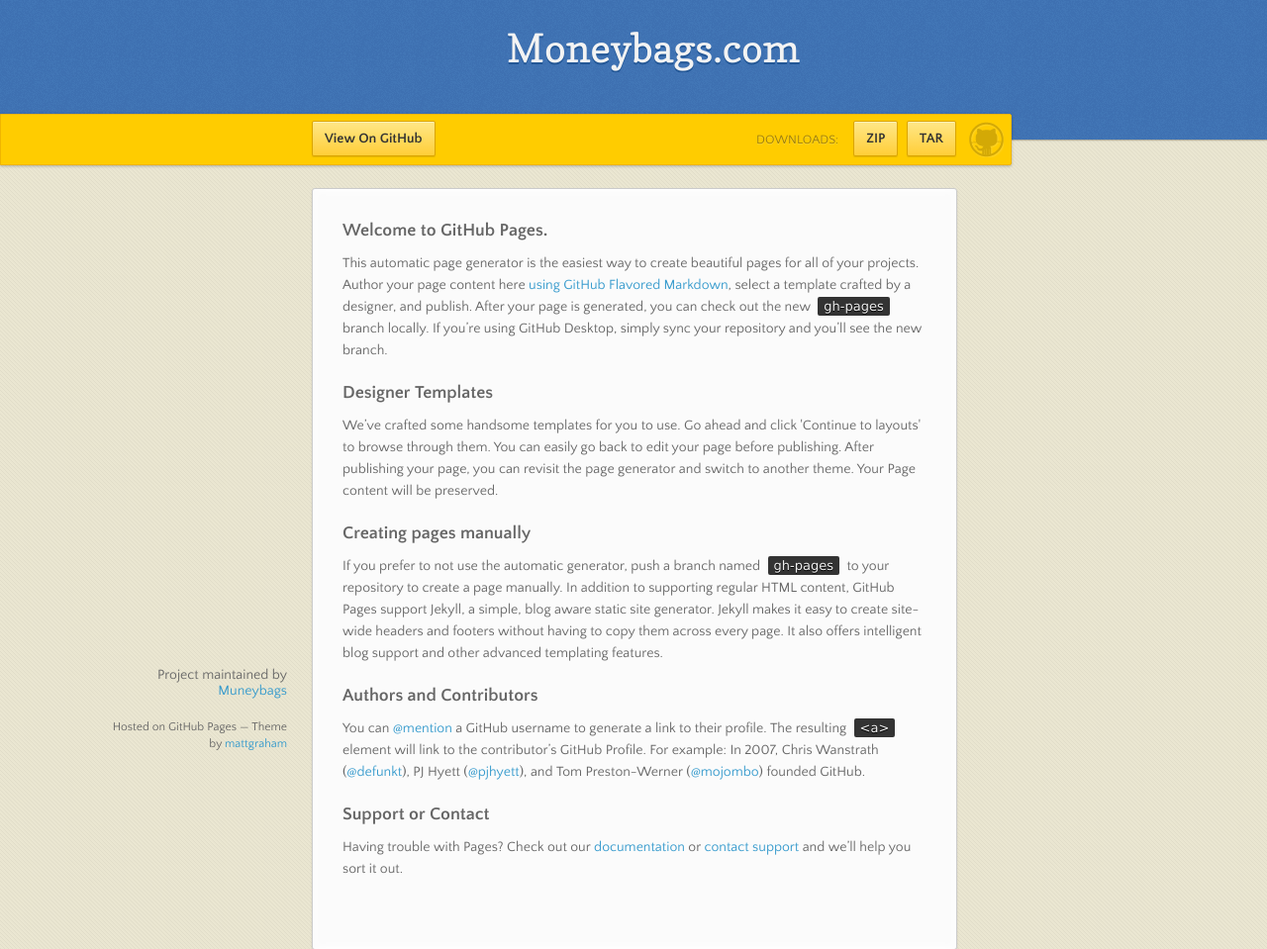
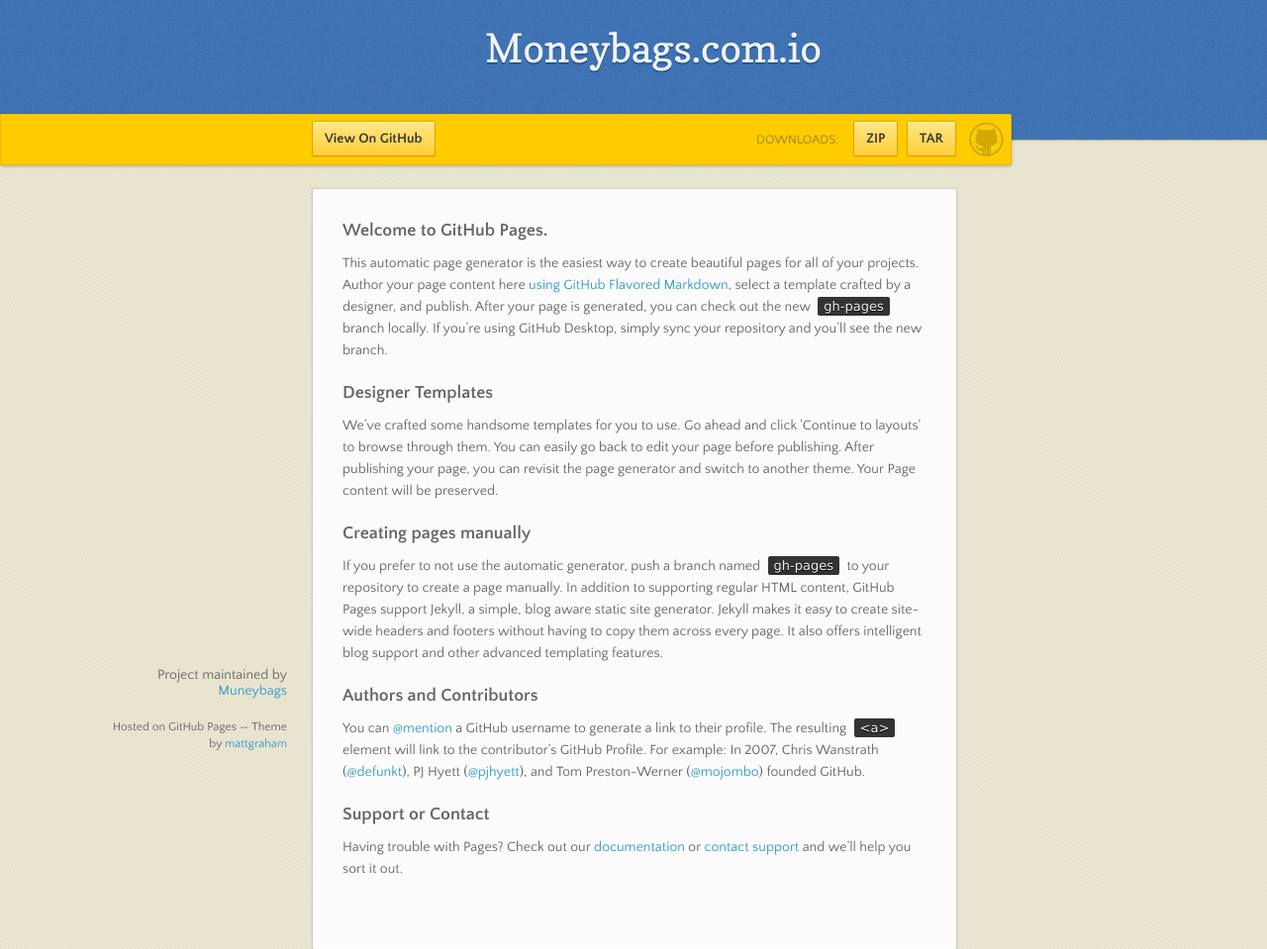
Before and after one commit to Muneybags/moneybags.com, a plain HTML site: page index.html in a window 1280 px wide. Shown: the top 959 px of the page at 99% size. Drawn offline with nearby package versions, Linux system fonts and the light colour scheme.

Commit message:
Update index.html

```diff
--- a/index.html
+++ b/index.html
@@ -3,7 +3,7 @@
   <head>
     <meta charset="utf-8">
     <meta http-equiv="X-UA-Compatible" content="chrome=1">
-    <title>Moneybags.com by Muneybags</title>
+    <title>Moneybags.com.io by Muneybags</title>
     <link rel="stylesheet" href="stylesheets/styles.css">
     <link rel="stylesheet" href="stylesheets/github-dark.css">
     <script src="https://ajax.googleapis.com/ajax/libs/jquery/1.7.1/jquery.min.js"></script>
@@ -17,14 +17,14 @@
   <body>
 
       <header>
-        <h1>Moneybags.com</h1>
+        <h1>Moneybags.com.io</h1>
         <p></p>
       </header>
 
       <div id="banner">
         <span id="logo"></span>
 
-        <a href="https://github.com/Muneybags/moneybags.com" class="button fork"><strong>View On GitHub</strong></a>
+        <a href="https://github.com/Muneybags/moneybags.com.io" class="button fork"><strong>View On GitHub</strong></a>
         <div class="downloads">
           <span>Downloads:</span>
           <ul>
```
